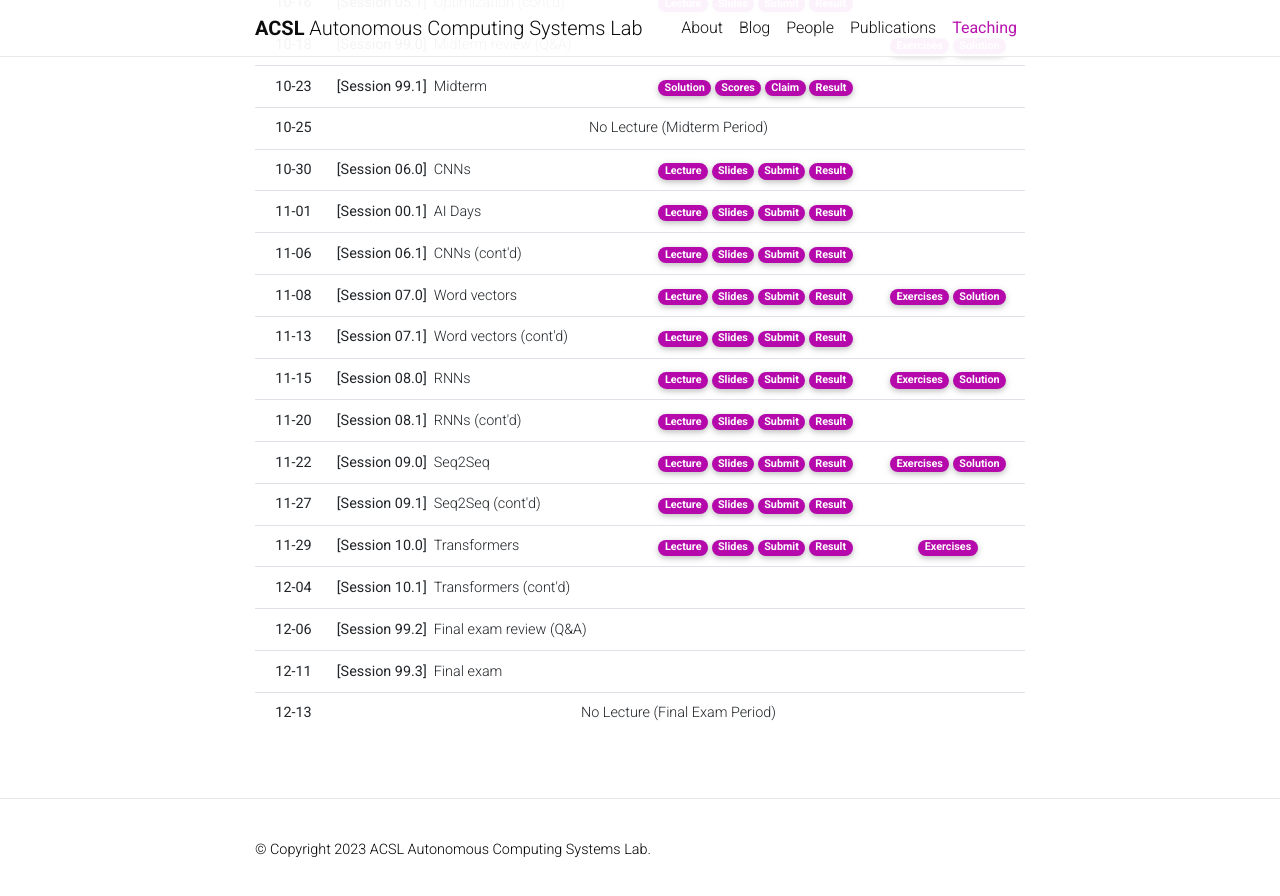
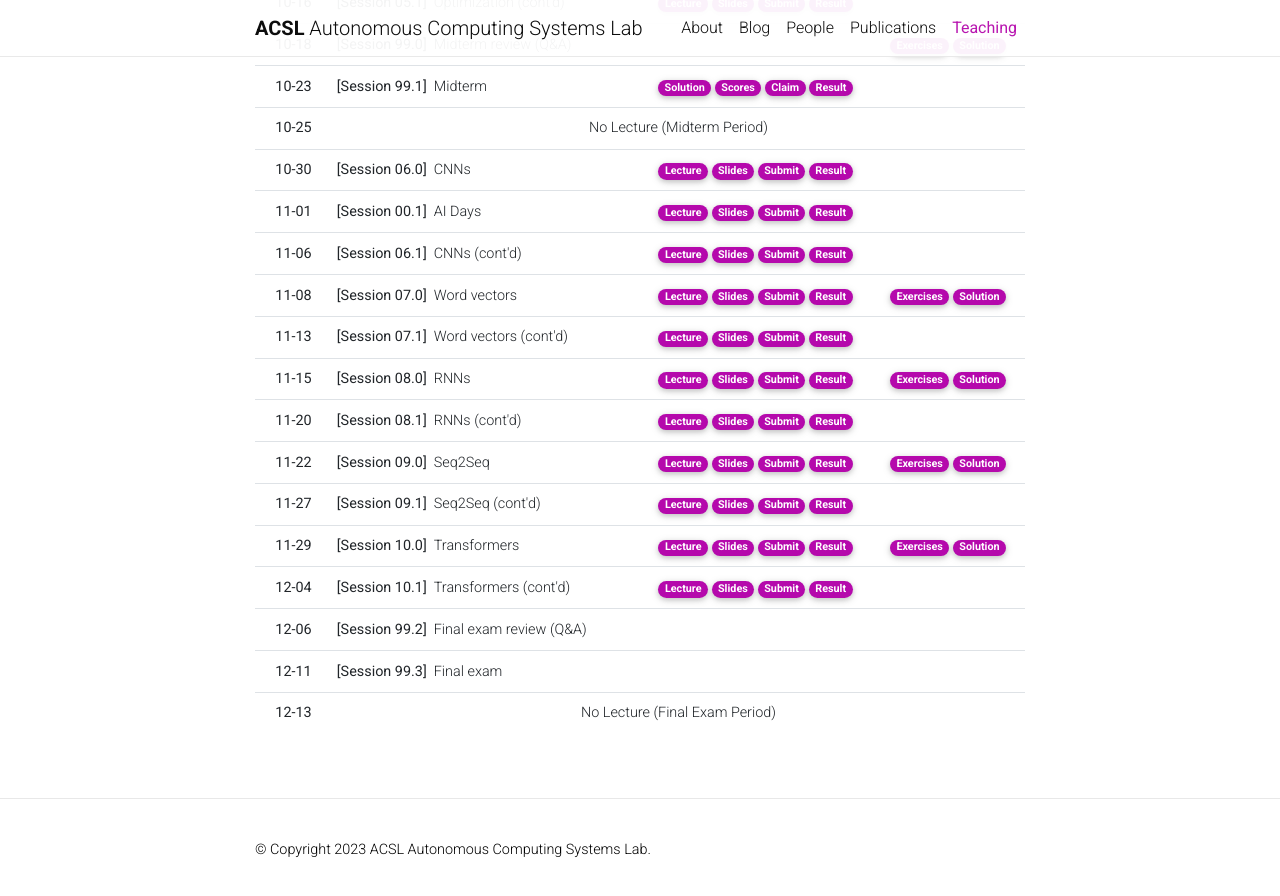
Before and after one commit to Uehwan/Uehwan.github.io, a Jekyll site: the page built from _teaching/aiexplab23fall.md, in a window 1280 px wide and 900 px high, scrolled down 2063 px. Shown: the top 896 px of the window. Built offline with Jekyll 4.4.1, drawn with Linux system fonts in a browser that asks for light colours; nearby versions of some CDN libraries; comment, search, counter and statistics services are not loaded; a style sheet for code colours, icons or effects is not loaded.

Commit message:
12-04 materials

```diff
--- a/_teaching/aiexplab23fall.md
+++ b/_teaching/aiexplab23fall.md
@@ -387,17 +387,17 @@ This course will showcase various methods in machine learning and deep learning.
       </td>
       <td>
         <a href="https://colab.research.google.com/drive/1x_HxKKVAVD5YtJEn7zhd-S1dtvy-NY2n?usp=sharing" target="_blank" class="badge badge-pill" style="background-color:#B509AC;">Exercises</a>
-        <a href="https://colab.research.google.com/drive/1ijDMZksYbSPThuH0Tll7bvbN-C_GVTKC?usp=sharing" target="_blank" class="badge badge-pill" style="background-color:#B509AC;"></a>
+        <a href="https://colab.research.google.com/drive/1ijDMZksYbSPThuH0Tll7bvbN-C_GVTKC?usp=sharing" target="_blank" class="badge badge-pill" style="background-color:#B509AC;">Solution</a>
       </td>
     </tr>
     <tr>
       <th scope="row">12-04</th>
       <td class="text-left"><b>[Session 10.1]</b> &nbsp;Transformers (cont'd)</td>
       <td>
-        <!--a href="" target="_blank" class="badge badge-pill" style="background-color:#B509AC;">Lecture</a>
-        <a href="" target="_blank" class="badge badge-pill" style="background-color:#B509AC;">Slides</a>
-        <a href="" target="_blank" class="badge badge-pill" style="background-color:#B509AC;">Submit</a>
-        <a href="" target="_blank" class="badge badge-pill" style="background-color:#B509AC;">Result</a-->
+        <a href="https://colab.research.google.com/drive/1BtUYrn_x-OpXX1_hPCKzSfFOBZJPDtVC?usp=sharing" target="_blank" class="badge badge-pill" style="background-color:#B509AC;">Lecture</a>
+        <a href="https://docs.google.com/presentation/d/1cLbQQyoWu1rHiIZPGIsl54meQgFmqiUATzo3N_xBKMg/edit?usp=sharing" target="_blank" class="badge badge-pill" style="background-color:#B509AC;">Slides</a>
+        <a href="https://forms.gle/kmSSDrsobxfSwxX8A" target="_blank" class="badge badge-pill" style="background-color:#B509AC;">Submit</a>
+        <a href="https://docs.google.com/spreadsheets/d/1qhq6gENi5XLRGctcMzElNzN8I9XaI_TB1yvaIevb0GI/edit?usp=sharing" target="_blank" class="badge badge-pill" style="background-color:#B509AC;">Result</a>
       </td>
       <td>
         <!--a href="" target="_blank" class="badge badge-pill" style="background-color:#B509AC;">Exercises</a>
```
